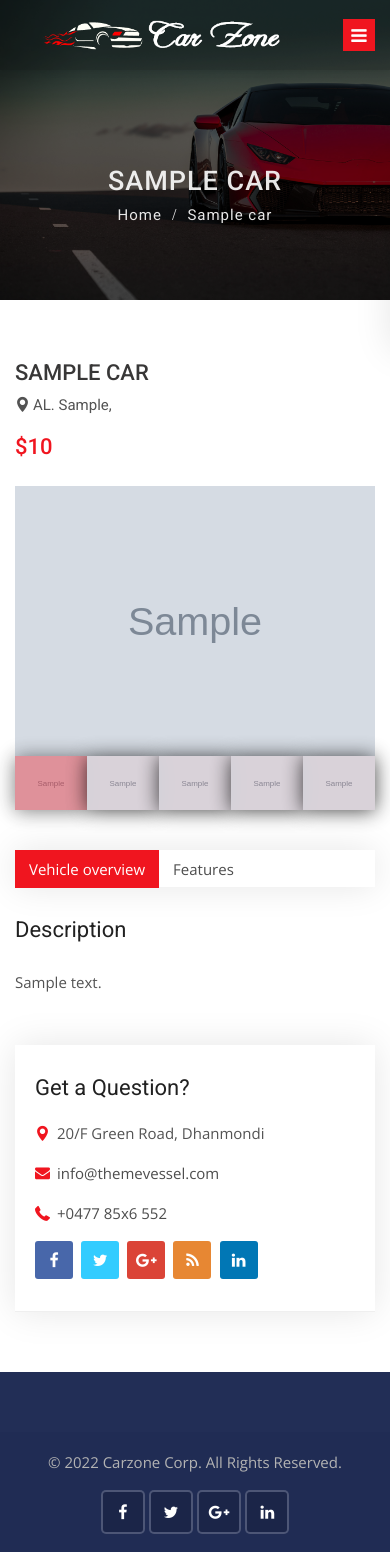
After one commit to aruneshkumar324/carzone-project, a Django app: page /cars/1/ in a window 390 px wide. The commit adds this page. Run offline with Django 3.2, Linux system fonts and the light colour scheme; tables that the repository leaves empty hold one stand-in row (values such as "Sample post"); grey boxes marked "Sample" are stand-in pictures; some libraries are stand-ins or nearby versions.

Commit message:
8.1 : Display singel car data ( cars/urls.py | cars/views.py | pages/home.html )

```diff
--- a/cars/urls.py
+++ b/cars/urls.py
@@ -3,5 +3,6 @@ from . import views
 
 
 urlpatterns = [
-    path('', views.cars, name='cars')
+    path('', views.cars, name='cars'),
+    path('<int:id>/', views.car_detail, name='car_detail')
 ]
--- a/cars/views.py
+++ b/cars/views.py
@@ -1,5 +1,12 @@
-from django.shortcuts import render
+from django.shortcuts import render, get_object_or_404
+from .models import Car
+
 
 # Create your views here.
 def cars(request):
     return render(request, 'cars/cars.html')
+
+
+def car_detail(request, id):
+    single_car = get_object_or_404(Car, pk=id)
+    return render(request, 'cars/car_detail.html', {"single_car": single_car})
--- a/carzone/static/js/app.js
+++ b/carzone/static/js/app.js
@@ -108,7 +108,7 @@ $(function () {
                     $('.sticky-header').addClass('header-shrink');
                 }
                 if($('.do-sticky').length < 1) {
-                    $('.company-logo img').attr('src', '../static/img/logos/black-logo.png');
+                    $('.company-logo img').attr('src', '/static/img/logos/black-logo.png');
                 }
             }
             else {
@@ -116,19 +116,19 @@ $(function () {
                 if($('.do-sticky').length < 1 && $('.fixed-header').length == 0 && $('.fixed-header2').length == 0) {
                     $(".company-logo img").attr(
                       "src",
-                      "../static/img/logos/logo.png"
+                      "/static/img/logos/logo.png"
                     );
                 } else {
                     $(".company-logo img").attr(
                       "src",
-                      "../static/img/logos/black-logo.png"
+                      "/static/img/logos/black-logo.png"
                     );
                 }
             }
         } else {
             $(".company-logo img").attr(
               "src",
-              "../static/img/logos/black-logo.png"
+              "/static/img/logos/black-logo.png"
             );
         }
     }
--- /dev/null
+++ b/templates/cars/car_detail.html
@@ -0,0 +1,311 @@
+{% extends 'base.html' %}
+
+
+{% block content %}
+
+{% load static %}
+
+{% load humanize %}
+
+
+<!-- Sub banner start -->
+<div class="sub-banner overview-bgi">
+    <div class="container breadcrumb-area">
+        <div class="breadcrumb-areas">
+            <h1>{{ single_car.car_title }}</h1>
+            <ul class="breadcrumbs">
+                <li><a href="{% url 'home' %}">Home</a></li>
+                <li class="active">{{ single_car.car_title }}</li>
+            </ul>
+        </div>
+    </div>
+</div>
+<!-- Sub Banner end -->
+
+
+
+<!-- Car details page start -->
+<div class="car-details-page content-area-6">
+    <div class="container">
+        <div class="row">
+            <div class="col-lg-8 col-md-12 col-xs-12">
+                <div class="car-details-section">
+                    <!-- Heading start -->
+                    <div class="heading-car clearfix">
+                        <div class="pull-left">
+                            <h3>{{ single_car.car_title }}</h3>
+                            <h6>
+                                <i class="flaticon-pin"></i>{{ single_car.state}}. {{ single_car.city }},
+                            </h6>
+                        </div>
+                        <div class="pull-right">
+                            <h3><span>${{ single_car.price | intcomma}}</span></h3>
+                        </div>
+                    </div>
+                    <div id="carDetailsSlider" class="carousel car-details-sliders slide mb-40">
+                        <!-- main slider carousel items -->
+                        <div class="carousel-inner">
+                            <div class="active item carousel-item" data-slide-number="0">
+                                <img src="{{ single_car.car_photo.url }}" class="img-fluid" alt="slider-car">
+                            </div>
+                            {% if single_car.car_photo_1 %}
+                                <div class="item carousel-item" data-slide-number="1">
+                                    <img src="{{ single_car.car_photo_1.url }}" class="img-fluid" alt="slider-car">
+                                </div>
+                            {% endif %}
+                            {% if single_car.car_photo_2 %}
+                                <div class="item carousel-item" data-slide-number="2">
+                                    <img src="{{ single_car.car_photo_2.url }}" class="img-fluid" alt="slider-car">
+                                </div>
+                            {% endif %}
+                            {% if single_car.car_photo_3 %}
+                                <div class="item carousel-item" data-slide-number="4">
+                                    <img src="{{ single_car.car_photo_3.url }}" class="img-fluid" alt="slider-car">
+                                </div>
+                            {% endif %}
+                            {% if single_car.car_photo_4 %}
+                                <div class="item carousel-item" data-slide-number="5">
+                                    <img src="{{ single_car.car_photo_4.url }}" class="img-fluid" alt="slider-car">
+                                </div>
+                            {% endif %}
+                        </div>
+                        <!-- main slider carousel nav controls -->
+                        <div class="carousel-indicators-section clearfix">
+                            <ul class="carousel-indicators car-properties list-inline nav nav-justified">
+                                <li class="list-inline-item active">
+                                    <a id="carousel-selector-0" class="selected" data-slide-to="0" data-target="#carDetailsSlider">
+                                        <img src="{{ single_car.car_photo.url }}" class="img-fluid" alt="small-car">
+                                    </a>
+                                </li>
+                                {% if single_car.car_photo_1 %}
+                                    <li class="list-inline-item">
+                                        <a id="carousel-selector-1" data-slide-to="1" data-target="#carDetailsSlider">
+                                            <img src="{{ single_car.car_photo_1.url }}" class="img-fluid" alt="small-car">
+                                        </a>
+                                    </li>
+                                {% endif %}
+                                {% if single_car.car_photo_2 %}
+                                    <li class="list-inline-item">
+                                        <a id="carousel-selector-2" data-slide-to="2" data-target="#carDetailsSlider">
+                                            <img src="{{ single_car.car_photo_2.url }}" class="img-fluid" alt="small-car">
+                                        </a>
+                                    </li>
+                                {% endif %}
+                                {% if single_car.car_photo_3 %}
+                                    <li class="list-inline-item">
+                                        <a id="carousel-selector-3" data-slide-to="3" data-target="#carDetailsSlider">
+                                            <img src="{{ single_car.car_photo_3.url }}" class="img-fluid" alt="small-car">
+                                        </a>
+                                    </li>
+                                {% endif %}
+                                {% if single_car.car_photo_4 %}
+                                    <li class="list-inline-item">
+                                        <a id="carousel-selector-4" data-slide-to="4" data-target="#carDetailsSlider">
+                                            <img src="{{ single_car.car_photo_4.url }}" class="img-fluid" alt="small-car">
+                                        </a>
+                                    </li>
+                                {% endif %}
+                            </ul>
+                        </div>
+                    </div>
+
+                    <!-- Tabbing box start -->
+                    <div class="tabbing tabbing-box mb-40">
+                        <ul class="nav nav-tabs" id="carTab" role="tablist">
+                            <li class="nav-item">
+                                <a class="nav-link active show" id="one-tab" data-toggle="tab" href="#one" role="tab" aria-controls="one" aria-selected="false">Vehicle overview</a>
+                            </li>
+                            <li class="nav-item">
+                                <a class="nav-link" id="two-tab" data-toggle="tab" href="#two" role="tab" aria-controls="two" aria-selected="false">Features</a>
+                            </li>
+                        </ul>
+                        <div class="tab-content" id="carTabContent">
+                            <div class="tab-pane fade active show" id="one" role="tabpanel" aria-labelledby="one-tab">
+                                <div class="car-description mb-50">
+                                    <h3 class="heading-2">
+                                        Description
+                                    </h3>
+                                    <p>{{ single_car.description | safe }}</p>
+                                </div>
+                            </div>
+                            <div class="tab-pane fade" id="two" role="tabpanel" aria-labelledby="two-tab">
+                                <div class="features-info mb-50">
+                                    <h3 class="heading-2">Features</h3>
+                                    <div class="row">
+                                        <div class="col-lg-4 col-md-4 col-sm-4 col-xs-12">
+                                            <ul>
+                                                <li>
+                                                    {{ single_car.features }}
+                                                </li>
+
+                                            </ul>
+                                        </div>
+                                    </div>
+                                </div>
+                            </div>
+
+                        </div>
+                    </div>
+
+
+                </div>
+            </div>
+            <div class="col-lg-4 col-md-12">
+                <div class="sidebar-right">
+                    <!-- Advanced search start -->
+                    <div class="widget advanced-search d-none-992">
+                        <button class="btn btn-outline-danger bomd btn-block btn-lg" data-toggle="modal" data-target="#inquiryModal">Send message</button>
+
+                        <br>
+                        <h3 class="sidebar-title">Refine Your Search</h3>
+                        <ul>
+                            <li>
+                                <span>Body Style:</span>{{ single_car.body_style }}
+                            </li>
+                            <li>
+                                <span>Engine:</span>{{ single_car.engine}}
+                            </li>
+                            <li>
+                                <span>Transmission:</span>{{ single_car.transmission }}
+                            </li>
+                            <li>
+                                <span>Color:</span>{{ single_car.color }}
+                            </li>
+                            <li>
+                                <span>Interior:</span>{{ single_car.interior }}
+                            </li>
+                            <li>
+                                <span>Miles:</span>{{ single_car.miles }}
+                            </li>
+                            <li>
+                                <span>Doors:</span>{{ single_car.doors }}
+                            </li>
+                            <li>
+                                <span>Passengers:</span>{{ single_car.passenders }}
+                            </li>
+                            <li>
+                                <span>Vin #:</span>{{ single_car.vin_no }}
+                            </li>
+                            <li>
+                                <span>Fuel Mileage:</span>{{ single_car.milage }}
+                            </li>
+                            <li>
+                                <span>Fuel Type:</span>{{ single_car.fuel_type }}
+                            </li>
+                            <li>
+                                <span>Condition:</span>{{ single_car.condition }}
+                            </li>
+                            <li>
+                                <span>Owners:</span>{{ single_car.no_of_owners }}
+                            </li>
+                        </ul>
+                    </div>
+
+                    <!-- Inquiry Modal -->
+                    <div class="modal fade" id="inquiryModal" role="dialog">
+                      <div class="modal-dialog">
+                        <div class="modal-content">
+                          <div class="contact-dealer modal-header">
+                            <!-- <h5 class="modal-title" id="inquiryModalLabel">Contact Dealer</h5> -->
+                            <img src="img/logos/logo-black-white.png">
+                            <button type="button" class="close" data-dismiss="modal">
+                              <span>&times;</span>
+                            </button>
+                          </div>
+                          <div class="modal-body">
+                            <form action="#">
+                                <div class="form-group">
+                                  <label for="name" class="col-form-label">Hello, My Name is</label>
+                                  <div class="row">
+                                    <div class="col">
+                                      <input type="text" name="first_name" class="form-control" placeholder="First Name" required>
+                                    </div>
+                                    <div class="col">
+                                      <input type="text" name="last_name" class="form-control" placeholder="Last Name" required>
+                                    </div>
+                                  </div>
+                                </div>
+                                  <div class="form-group">
+                                      <select class="form-control" id="sel1" name="customer_need">
+                                        <option value="I'm interested in this">I'm interested in this</option>
+                                        <option value="I'd like to know your best price for this">I'd like to know your best price for this</option>
+                                        <option value="I'd like to test drive this">I'd like to test drive this</option>
+                                        <option value="I'd like a history report for this">I'd like a history report for this</option>
+                                      </select>
+                                    </div>
+
+                                <div class="form-group">
+                                  <input type="text" name="car_title" class="form-control" value="LAMBORGHINI HURACÁN." readonly>
+                                </div>
+
+                                <div class="form-group">
+                                  <label for="name" class="col-form-label">I live in</label>
+                                  <div class="row">
+                                    <div class="col">
+                                      <input type="text" name="city" class="form-control" placeholder="City" required>
+                                    </div>
+                                    <div class="col">
+                                      <input type="text" name="state" class="form-control" placeholder="State" required>
+                                    </div>
+                                  </div>
+                                </div>
+
+                                <div class="form-group">
+                                  <div class="row">
+                                    <div class="col">
+                                        <label for="name" class="col-form-label">You can reach me by email at</label>
+                                      <input type="email" name="email" class="form-control" placeholder="Email Address" required>
+                                    </div>
+                                    <div class="col">
+                                        <label for="phone" class="col-form-label">or by phone at</label>
+                                      <input type="text" name="phone" placeholder="Phone Number (optional)" class="form-control">
+                                    </div>
+                                  </div>
+                                </div>
+
+                                <div class="form-group">
+                                  <label for="message" class="col-form-label">Add comments</label>
+                                  <textarea name="message" class="form-control" placeholder="Enter your message here (optional)"></textarea>
+                                </div>
+                                <hr>
+                                <input type="submit" value="Send" class="btn btn-block btn-danger">
+                            </form>
+                          </div>
+                        </div>
+                      </div>
+                    </div>
+                    <!-- Question start -->
+                    <div class="widget question">
+                        <h5 class="sidebar-title">Get a Question?</h5>
+                        <ul class="contact-info">
+                            <li>
+                                <i class="flaticon-pin"></i>20/F Green Road, Dhanmondi
+                            </li>
+                            <li>
+                                <i class="flaticon-mail"></i><a href="mailto:info@themevessel.com">info@themevessel.com</a>
+                            </li>
+                            <li>
+                                <i class="flaticon-phone"></i><a href="tel:+0477-85x6-552">+0477 85x6 552</a>
+                            </li>
+                        </ul>
+                        <div class="social-list clearfix">
+                            <ul>
+                                <li><a href="#" class="facebook-bg"><i class="fa fa-facebook"></i></a></li>
+                                <li><a href="#" class="twitter-bg"><i class="fa fa-twitter"></i></a></li>
+                                <li><a href="#" class="google-bg"><i class="fa fa-google-plus"></i></a></li>
+                                <li><a href="#" class="rss-bg"><i class="fa fa-rss"></i></a></li>
+                                <li><a href="#" class="linkedin-bg"><i class="fa fa-linkedin"></i></a></li>
+                            </ul>
+                        </div>
+                    </div>
+
+                </div>
+            </div>
+        </div>
+    </div>
+</div>
+<!-- Properties details page end -->
+
+
+
+{% endblock %}
--- a/templates/pages/home.html
+++ b/templates/pages/home.html
@@ -179,7 +179,7 @@
                             </div>
                             <div class="detail">
                                 <h1 class="title">
-                                    <a href="car-details.html">{{ car.car_title }}</a>
+                                    <a href="{% url 'car_detail' car.id %}">{{ car.car_title }}</a>
                                 </h1>
                                 <div class="location">
                                     <a href="car-details.html">
```
